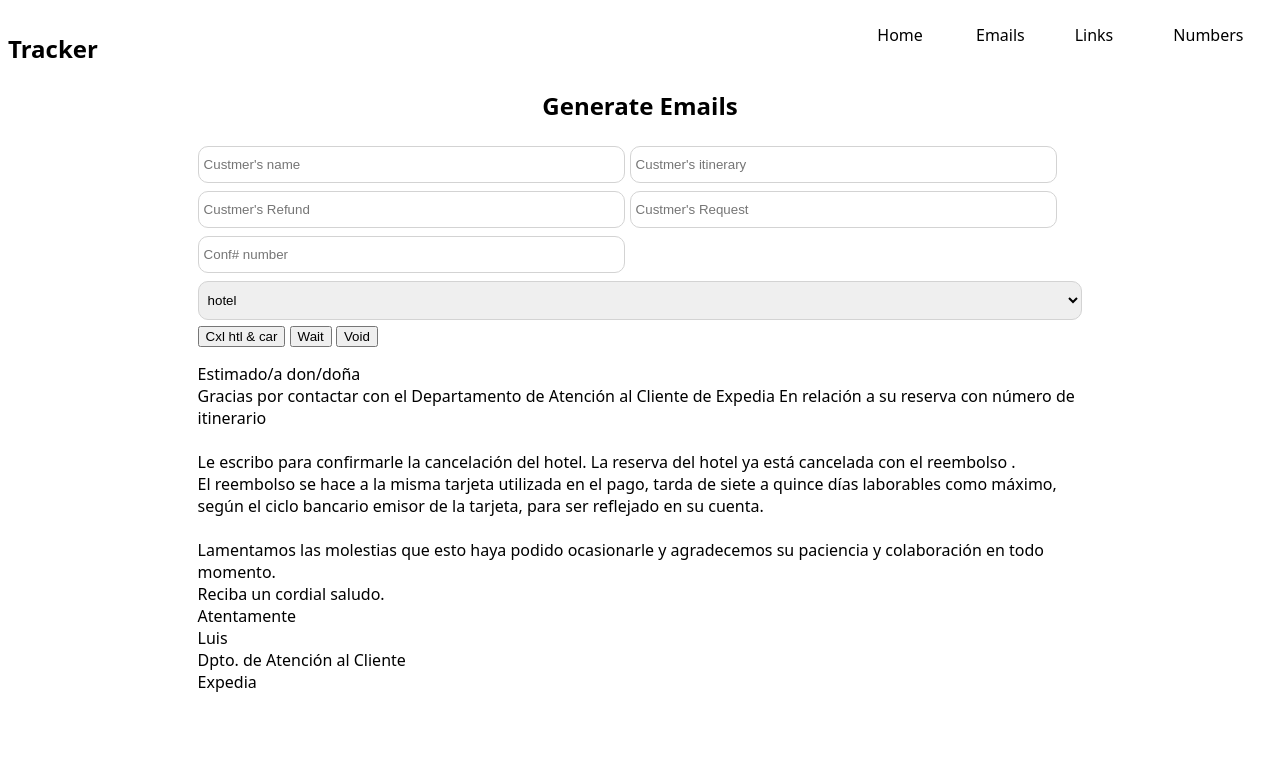
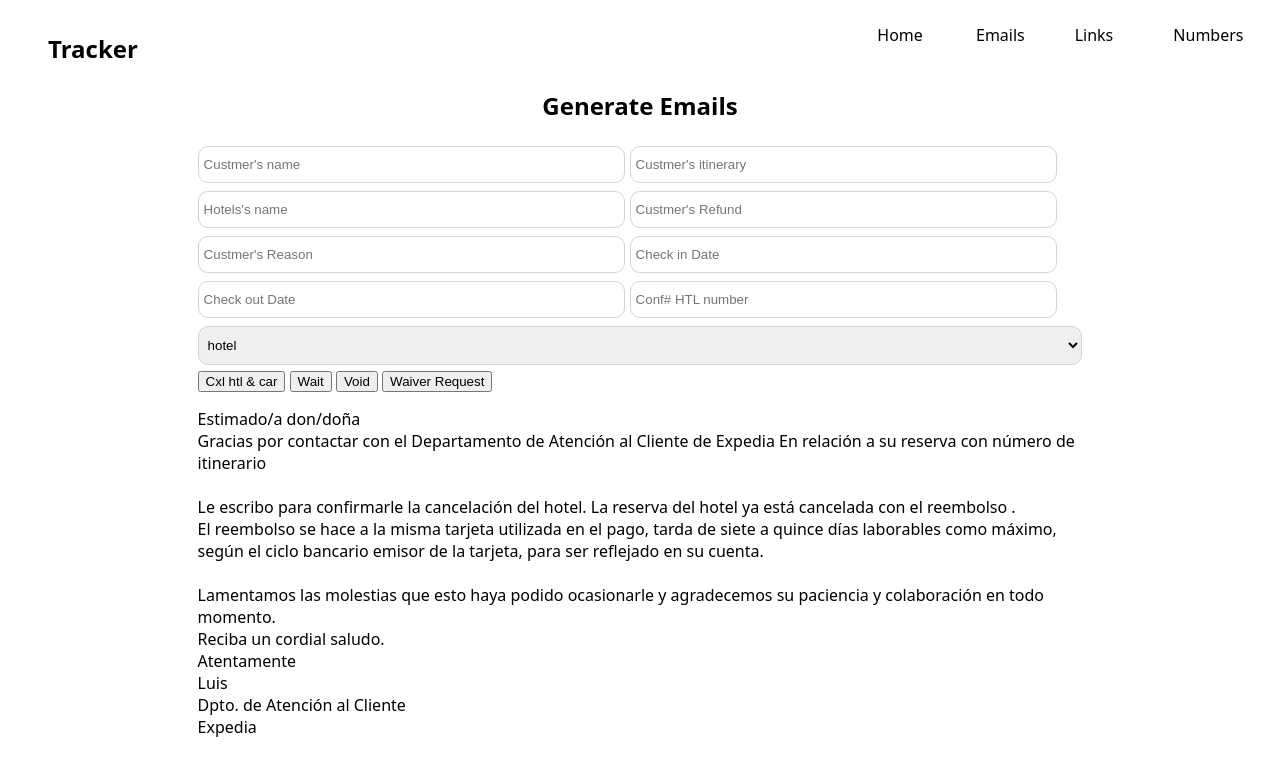
Before and after one commit to HussamElanany/mytracker, a plain HTML site: page emails.html in a window 1280 px wide. Both pictures are taken after a click on the button "Cxl htl & car". Drawn offline with Linux system fonts and the light colour scheme.

Commit message:
finishing the email page

```diff
--- a/emails.html
+++ b/emails.html
@@ -27,13 +27,24 @@
     </nav>
     <h2 class="heading-emails">Generate Emails</h2>
     <div class="container-emails">
+        <!-- Emails Input -->
         <input class="cust-name" type="text" placeholder="Custmer's name">
 
         <input class="cust-number" type="text" placeholder="Custmer's itinerary">
 
+        <input class="htl-name" type="text" placeholder="Hotels's name">
+
         <input class="cust-refund" type="text" placeholder="Custmer's Refund">
 
         <input class="cust-request" type="text" placeholder="Custmer's Request">
+
+        <input class="cust-reason" type="text" placeholder="Custmer's Reason">
+
+        <input class="check-in-date" type="text" placeholder="Check in Date">
+
+        <input class="check-out-date" type="text" placeholder="Check out Date">
+
+        <input class="conf-htl-id" type="text" placeholder="Conf# HTL number">
 
         <input class="conf-num" type="text" placeholder="Conf# number">
 
@@ -42,6 +53,9 @@
             <option value="coche">coche</option>
         </select>
 
+
+        <!-- Emails Output -->
+        <br>
         <button onclick="
                 confirmTheCxl()
             ">Cxl htl & car</button>
@@ -53,7 +67,15 @@
         <button onclick="
                confirmVoid()
             ">Void</button>
+        <button onclick="
+               askHotelForWaiver()
+            ">Waiver Request</button>
 
+        <!-- <button onclick="
+                refresh()
+        ">
+            Refresh
+        </button> -->
         <div class="email-content">
 
         </div>
--- a/emails.js
+++ b/emails.js
@@ -1,12 +1,29 @@
 
 //  genterate email page
 const custName = document.querySelector('.cust-name')
+
 const custNumber = document.querySelector('.cust-number')
+
+const HotelName = document.querySelector('.htl-name')
+
 const custRequest = document.querySelector('.cust-request')
+
+const custReason = document.querySelector('.cust-reason')
+
+const checkInDate = document.querySelector('.check-in-date')
+
+const checkoutDate = document.querySelector('.check-out-date')
+
 const custRefund = document.querySelector('.cust-refund')
+
 const confNum = document.querySelector('.conf-num')
+
+const confHtlId = document.querySelector('.conf-htl-id')
+
 const productName = document.querySelector('#product')
+
 const emailContent = document.querySelector('.email-content')
+
 function confirmTheCxl() {
 
     let emailHTML = `
@@ -40,7 +57,10 @@ function confirmTheCxl() {
    `
 
     emailContent.innerHTML = emailHTML;
-
+    refresh()
+    custRequest.style.display = 'none'
+    confNum.style.display = 'none'
+    clearInputs()
 }
 
 function askToWait() {
@@ -72,7 +92,11 @@ function askToWait() {
    `
 
     emailContent.innerHTML = emailHTML;
-
+    confNum.style.display = 'none'
+    custRefund.style.display = 'none'
+    custRequest.style.display = 'none'
+    productName.style.display = 'none'
+    clearInputs()
 }
 
 function confirmVoid() {
@@ -112,6 +136,93 @@ function confirmVoid() {
    `
 
     emailContent.innerHTML = emailHTML;
+    refresh()
+    custRequest.style.display = 'none'
+    productName.style.display = 'none'
+    clearInputs()
+}
 
+function askHotelForWaiver() {
+
+    let emailHTML = `
+    <p>
+    Dear ${HotelName.value}
+    <br>
+    <br>
+    Hello from the Expedia Customer Support Team! We're reaching out as our mutual customer, ${custName.value}  has asked to ${custRequest.value} as ${custReason.value}
+    <br>
+    Due to this situation, we'd like to request a waiver for our customer.
+    <br>
+    <br>
+    Here's a summary of the customer's original booking:
+    <br>
+    <br>
+    Traveler name(s): ${custName.value}
+    <br>
+    Hotel confirmation ID: ${confHtlId.value}
+    <br>
+    Check-in date: ${checkInDate.value}
+    <br>
+    Check-out date: ${checkoutDate.value}
+    <br>
+    <br>
+
+    If you could review this request and let us know your decision within 1 business day, including the information below, we would appreciate it!
+    <br>
+    <br>
+    Approver's name:
+    <br>
+    <br>
+    Approver's position:
+    <br>
+    Number of nights approved for refund:
+    <br>
+    Additional comments:
+    <br>
+    <br>
+    We hope you can accommodate our customer, and appreciate your support. Thanks for taking a look, and for your ongoing partnership!
+    <br>
+    <br>
+    Best regards,
+
+    <br>
+    <br>
+    <br>
+    Luis .
+    Expedia Customer Support Team
+
+    </p>
+   `
+
+    emailContent.innerHTML = emailHTML;
+    refresh()
+
+    productName.style.display = 'none'
+    custNumber.style.display = 'none'
+    custRefund.style.display = 'none'
+    confNum.style.display = 'none'
+    clearInputs()
 }
-console.log(emailContent)
+
+// Clear Inputs
+
+function clearInputs() {
+    custName.value = ''
+    custNumber.value = ''
+    custRefund.value = ''
+    custRequest.value = ''
+    confNum.value = ''
+    //custName.value = ''
+}
+
+// Refresh Page
+
+function refresh() {
+    custName.style.display = 'inline-block'
+    custNumber.style.display = 'inline-block'
+    custRefund.style.display = 'inline-block'
+    custRequest.style.display = 'inline-block'
+    productName.style.display = 'inline-block'
+    confNum.style.display = 'inline-block'
+}
+//console.log(emailContent)
--- a/style.css
+++ b/style.css
@@ -9,14 +9,13 @@ body {
 
 }
 
-
-
 nav {
     display: grid;
     grid-template-columns: 1fr 1fr;
 }
 
 nav .logo p {
+    padding-left: 40px;
     font-size: 1.5rem;
     font-weight: bold;
 
@@ -53,7 +52,11 @@ a:hover {
 }
 
 .tracker-input input {
-    width: 39%;
+    width: 41%;
+}
+
+.tracker-input button {
+    width: 12%;
 }
 
 .cases-flex-container {
```
